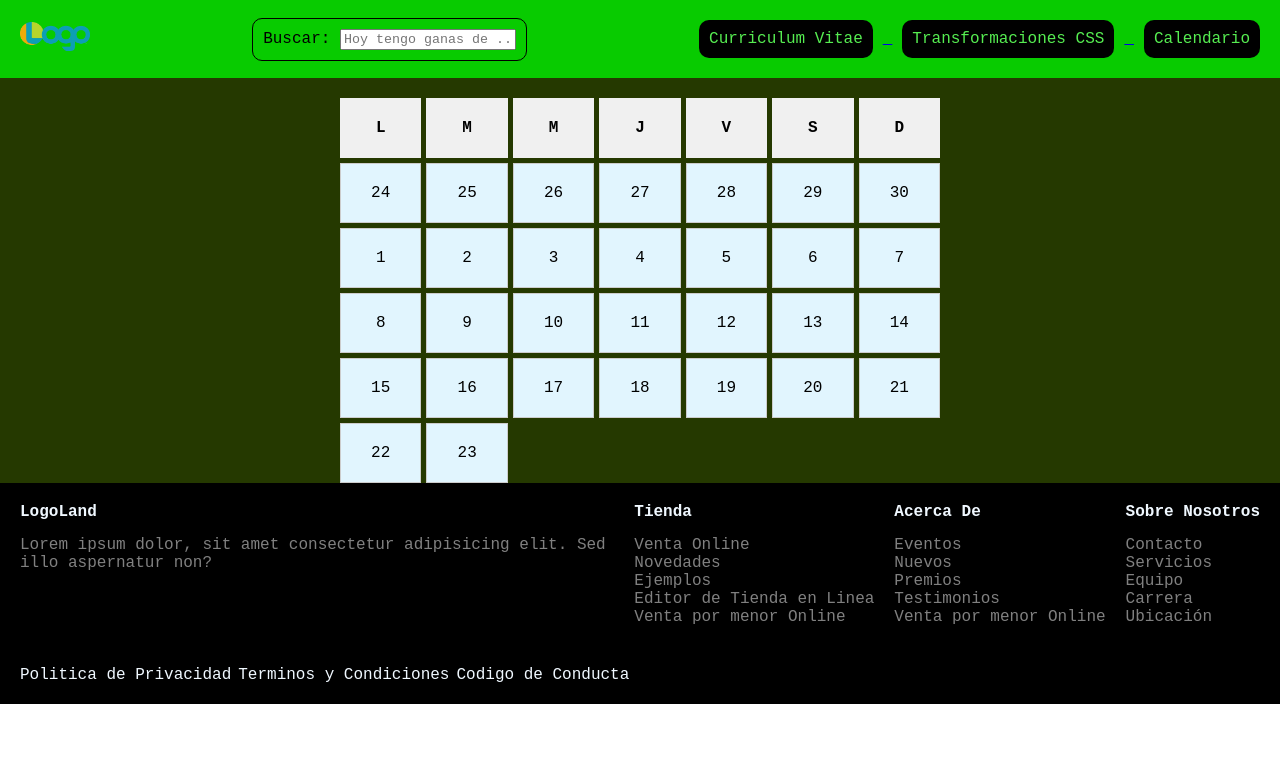
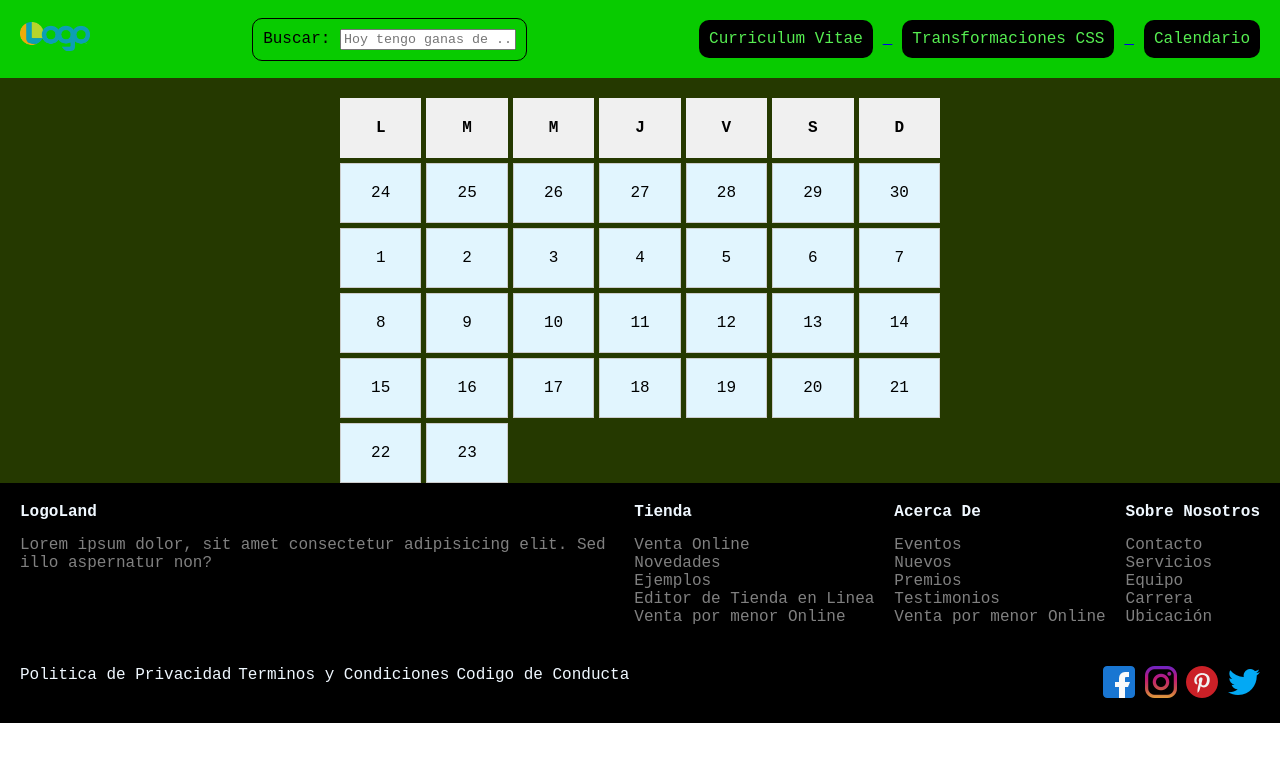
Before and after one commit to DevSantiValenti/Ejemplito-Layoutt, a plain HTML site: page calendario/calendario.html in a window 1280 px wide. Drawn offline with Linux system fonts and the light colour scheme; the site is published under a folder, as on GitHub Pages, so addresses that start at the root find nothing.

Commit message:
Final Commit

```diff
--- a/calendario/calendario.html
+++ b/calendario/calendario.html
@@ -191,10 +191,10 @@
                 <span>Politica de Privacidad</span><span>Terminos y Condiciones</span><span>Codigo de Conducta</span>
             </div>
             <div class="sociales">
-                <img src="/img/facebook.png" alt="" width="32">
-                <img src="/img/instagram.png" alt="" width="32">
-                <img src="/img/pinterest.png" alt="" width="32">
-                <img src="/img/twitter.png" alt="" width="32">
+                <img src="../img/facebook.png" alt="" width="32">
+                <img src="../img/instagram.png" alt="" width="32">
+                <img src="../img/pinterest.png" alt="" width="32">
+                <img src="../img/twitter.png" alt="" width="32">
             </div>
         </div>
     </footer>
```
Also changed, not shown: cv/cv.html (+4 -4 lines), trans/transformaciones.html (+4 -4 lines).
